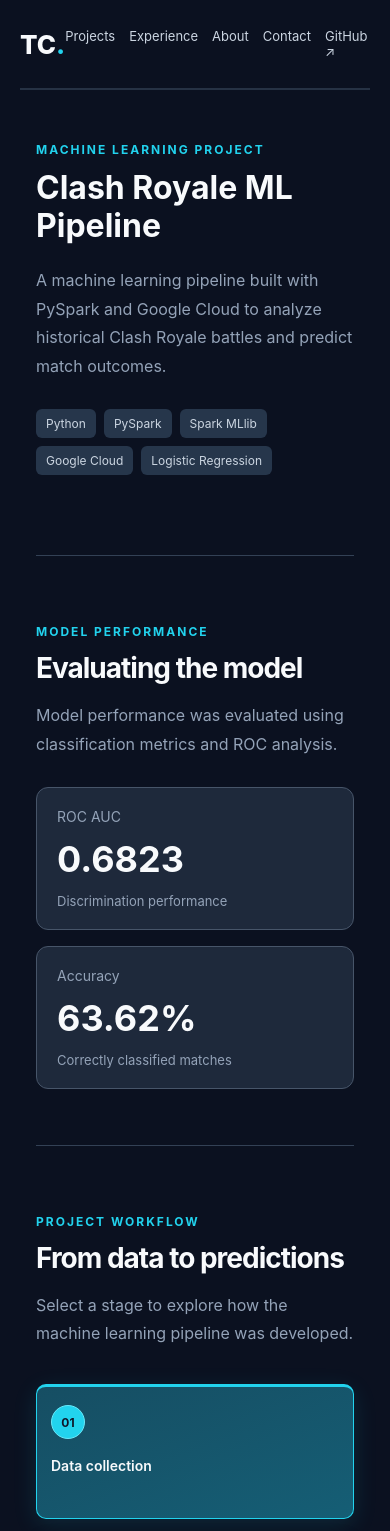
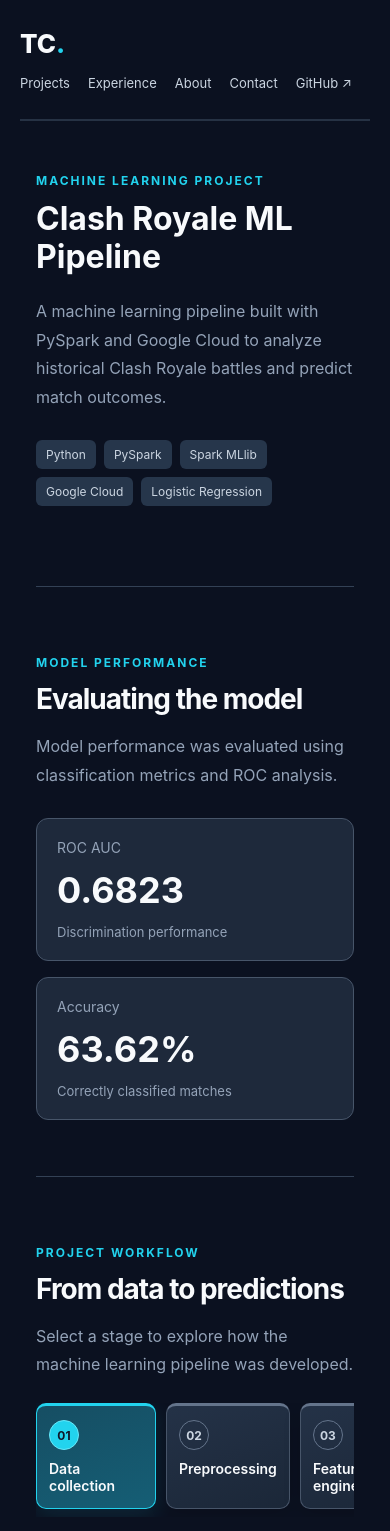
Before and after one commit to chentenchi/portfolio-website, a React (Vite) app: page /clash-royale in a window 390 px wide. Shown: the top 1531 px of the page. Built offline with nearby package versions, Linux system fonts and the light colour scheme.

Commit message:
Improve mobile layout and optimize project loading

```diff
--- a/src/App.css
+++ b/src/App.css
@@ -367,3 +367,27 @@
   outline: 2px solid #67e8f9;
   outline-offset: 3px;
 }
+
+/* Mobile navigation */
+
+@media (max-width: 600px) {
+  .header {
+    flex-direction: column;
+    align-items: flex-start;
+    gap: 16px;
+  }
+
+  .header nav {
+    display: flex;
+    flex-wrap: wrap;
+    justify-content: flex-start;
+    gap: 12px 18px;
+    width: 100%;
+    margin-left: 0;
+    white-space: normal;
+  }
+
+  .header nav a {
+    white-space: nowrap;
+  }
+}
--- a/src/ClashRoyale.css
+++ b/src/ClashRoyale.css
@@ -520,3 +520,51 @@
   font-size: 14px;
   line-height: 1.6;
 }
+/* Mobile Clash Royale workflow */
+
+@media (max-width: 600px) {
+  .clash-stages {
+    display: flex;
+    overflow-x: auto;
+    gap: 10px;
+    padding-bottom: 8px;
+    margin-top: 24px;
+    scroll-snap-type: x proximity;
+  }
+
+  .clash-stage {
+    flex: 0 0 120px;
+    min-height: 90px;
+    padding: 14px 12px;
+    gap: 10px;
+    scroll-snap-align: start;
+  }
+
+  .clash-stage span {
+    width: 30px;
+    height: 30px;
+    flex-shrink: 0;
+  }
+
+  .clash-stage:not(:last-child)::after {
+    display: none;
+  }
+
+  .clash-stage-details {
+    margin-top: 16px;
+    padding: 22px;
+  }
+}
+
+.clash-chart-enlarge {
+  display: inline-block;
+  margin-top: 12px;
+  color: #67e8f9;
+  font-size: 13px;
+  font-weight: 600;
+  text-decoration: none;
+}
+
+.clash-chart-enlarge:hover {
+  text-decoration: underline;
+}
--- a/src/ClashRoyale.jsx
+++ b/src/ClashRoyale.jsx
@@ -198,6 +198,15 @@
       loading="lazy"
     />
 
+<a
+  href="/images/clash-roc.png"
+  target="_blank"
+  rel="noopener noreferrer"
+  className="clash-chart-enlarge"
+>
+  View full-size ROC curve ↗
+</a>
+
     <p>
       The model achieved a ROC AUC of 0.6823,
       indicating moderate ability to distinguish
@@ -216,6 +225,14 @@
     loading="lazy"
   />
 
+<a
+  href="/images/clash-confusion.png"
+  target="_blank"
+  rel="noopener noreferrer"
+  className="clash-chart-enlarge"
+>
+  View full-size confusion matrix ↗
+</a>
 
 <p>
   Recreated from the model evaluation results documented
--- a/src/main.jsx
+++ b/src/main.jsx
@@ -7,13 +7,16 @@
   Route,
   useLocation
 } from 'react-router-dom'
+import { lazy, Suspense } from 'react'
 
 import './index.css'
 import App from './App.jsx'
 import Experience from './Experience.jsx'
 import ClashRoyale from './ClashRoyale.jsx'
-import GroceryTracker from './GroceryTracker.jsx'
-import TaxAssistant from './TaxAssistant.jsx'
+
+const GroceryTracker = lazy(() => import('./GroceryTracker.jsx'))
+
+const TaxAssistant = lazy(() => import('./TaxAssistant.jsx'))
 
 // Scroll to the correct section when navigating between pages.
 
@@ -62,12 +65,20 @@
 
 <Route
   path="/grocery-price-tracker"
-  element={<GroceryTracker />}
+  element={
+    <Suspense fallback={<p>Loading Grocery Price Tracker...</p>}>
+      <GroceryTracker />
+    </Suspense>
+  }
 />
 
 <Route
   path="/tax-assistant"
-  element={<TaxAssistant />}
+  element={
+    <Suspense fallback={<p>Loading Tax Notice Assistant...</p>}>
+      <TaxAssistant />
+    </Suspense>
+  }
 />
 
 </Routes>
```
